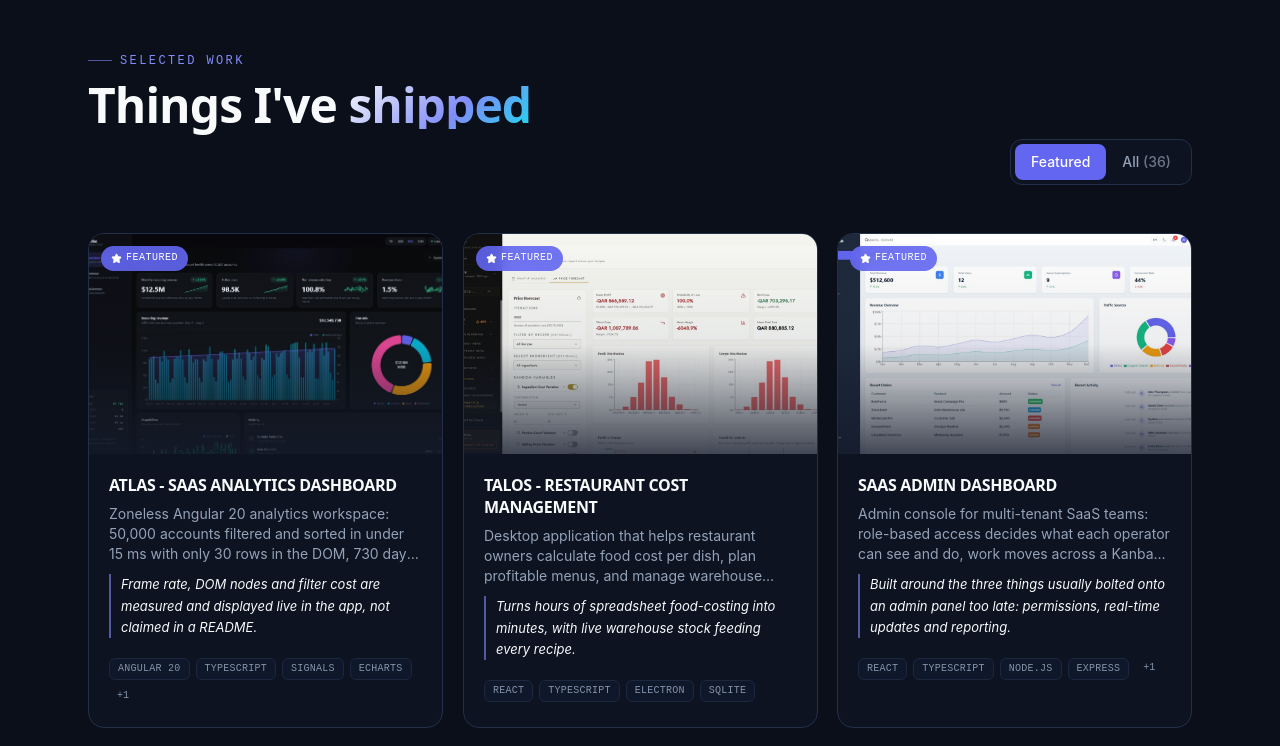
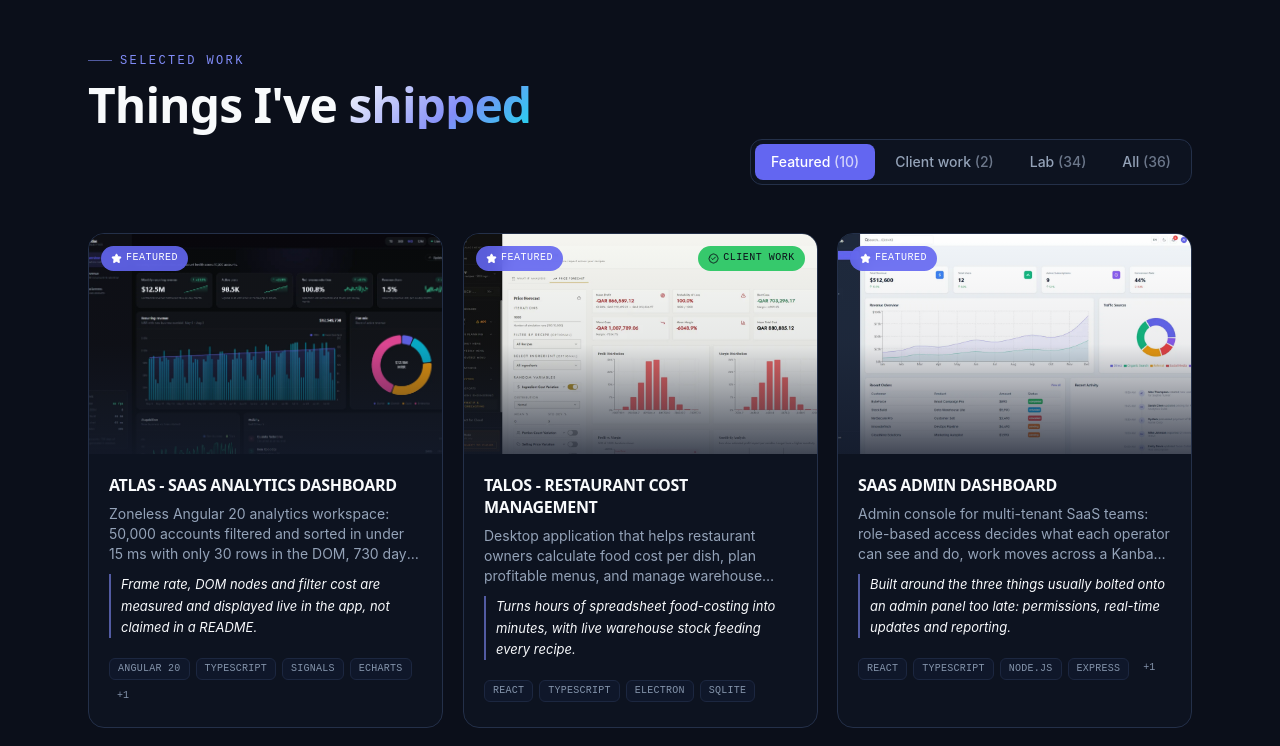
Before and after one commit to VagTsop/single-page-developer-portfolio, a React (Vite) app in the folder portfolio-react/: page / in a window 1280 px wide. Shown: the part 4800-5546 px from the top of the page. Built offline with nearby package versions, Linux system fonts and the light colour scheme; no server answers.

Commit message:
seperate between lab and client projects

```diff
--- a/portfolio-react/src/components/Projects.tsx
+++ b/portfolio-react/src/components/Projects.tsx
@@ -1,13 +1,21 @@
 import { useMemo, useState } from 'react'
 import { motion, useMotionValue, useSpring, useReducedMotion } from 'framer-motion'
-import { ArrowUpRight, Star } from 'lucide-react'
+import { ArrowUpRight, Star, BadgeCheck } from 'lucide-react'
 import { GithubIcon } from './icons'
 import { projects, type Project } from '../lib/projects'
 import SectionHeading from './SectionHeading'
 
 const PAGE_SIZE = 6
 const EASE: [number, number, number, number] = [0.16, 1, 0.3, 1]
-type Filter = 'featured' | 'all'
+
+type Filter = 'featured' | 'client' | 'lab' | 'all'
+
+const FILTERS: { id: Filter; label: string; match: (p: Project) => boolean }[] = [
+  { id: 'featured', label: 'Featured', match: (p) => p.featured },
+  { id: 'client', label: 'Client work', match: (p) => p.category === 'client' },
+  { id: 'lab', label: 'Lab', match: (p) => p.category === 'lab' },
+  { id: 'all', label: 'All', match: () => true },
+]
 
 function ProjectCard({ p, index }: { p: Project; index: number }) {
   const reduce = useReducedMotion()
@@ -56,6 +64,13 @@ function ProjectCard({ p, index }: { p: Project; index: number }) {
         {p.featured && (
           <span className="absolute left-3 top-3 inline-flex items-center gap-1 rounded-full bg-brand/90 px-2.5 py-1 font-mono text-[10px] uppercase tracking-wider text-white backdrop-blur">
             <Star size={11} className="fill-white" /> Featured
+          </span>
+        )}
+        {/* το σήμα μένει ορατό σε κάθε φίλτρο — αυτό είναι το ζητούμενο, να
+            ξεχωρίζει με μια ματιά τι είναι πραγματική δουλειά για πελάτη */}
+        {p.category === 'client' && (
+          <span className="absolute right-3 top-3 inline-flex items-center gap-1 rounded-full bg-live/90 px-2.5 py-1 font-mono text-[10px] uppercase tracking-wider text-bg backdrop-blur">
+            <BadgeCheck size={11} /> Client work
           </span>
         )}
         {/* hover action overlay */}
@@ -114,11 +129,16 @@ export default function Projects() {
   const [filter, setFilter] = useState<Filter>('featured')
   const [visible, setVisible] = useState(PAGE_SIZE)
 
-  const list = useMemo(
-    () => (filter === 'featured' ? projects.filter((p) => p.featured) : projects),
-    [filter],
+  const list = useMemo(() => {
+    const match = FILTERS.find((f) => f.id === filter)?.match ?? (() => true)
+    return projects.filter(match)
+  }, [filter])
+  const shown = list.slice(0, visible)
+
+  const counts = useMemo(
+    () => Object.fromEntries(FILTERS.map((f) => [f.id, projects.filter(f.match).length])),
+    [],
   )
-  const shown = list.slice(0, visible)
 
   const changeFilter = (f: Filter) => {
     setFilter(f)
@@ -130,24 +150,25 @@ export default function Projects() {
       <div className="flex flex-col items-start justify-between gap-6 sm:flex-row sm:items-end">
         <SectionHeading eyebrow="Selected work" title="Things I've" highlight="shipped" className="mb-0" />
 
-        <div className="inline-flex rounded-xl border border-border bg-card/40 p-1">
-          {(['featured', 'all'] as Filter[]).map((f) => (
+        {/* flex-wrap: τέσσερα φίλτρα δεν χωρούν σε μία σειρά στα 375px */}
+        <div className="flex flex-wrap gap-1 rounded-xl border border-border bg-card/40 p-1">
+          {FILTERS.map(({ id, label }) => (
             <button
-              key={f}
-              onClick={() => changeFilter(f)}
-              className={`relative rounded-lg px-4 py-2 text-sm font-medium capitalize transition-colors ${
-                filter === f ? 'text-white' : 'text-fg-muted hover:text-fg'
+              key={id}
+              onClick={() => changeFilter(id)}
+              className={`relative rounded-lg px-3 py-2 text-sm font-medium transition-colors sm:px-4 ${
+                filter === id ? 'text-white' : 'text-fg-muted hover:text-fg'
               }`}
             >
-              {filter === f && (
+              {filter === id && (
                 <motion.span
                   layoutId="filter-pill"
                   className="absolute inset-0 rounded-lg bg-brand"
                   transition={{ type: 'spring', stiffness: 380, damping: 30 }}
                 />
               )}
-              <span className="relative z-10">
-                {f} {f === 'all' && <span className="opacity-70">({projects.length})</span>}
+              <span className="relative z-10 whitespace-nowrap">
+                {label} <span className="opacity-70">({counts[id]})</span>
               </span>
             </button>
           ))}
--- a/portfolio-react/src/data/projects.json
+++ b/portfolio-react/src/data/projects.json
@@ -28,7 +28,8 @@
         "liveUrl": "https://talosrecipes.com/",
         "codeUrl": "https://github.com/VagTsop/recipe-mastermind",
         "featured": true,
-    "impact": "Turns hours of spreadsheet food-costing into minutes, with live warehouse stock feeding every recipe."
+        "impact": "Turns hours of spreadsheet food-costing into minutes, with live warehouse stock feeding every recipe.",
+        "category": "client"
     },
     {
         "title": "SAAS ADMIN DASHBOARD",
@@ -77,7 +78,8 @@
         "liveUrl": "https://www.addrecycling.com/",
         "codeUrl": "#",
         "featured": true,
-    "impact": "Gave a physical recycling business its first online presence - bilingual, SEO-ready, built to convert quote requests."
+        "impact": "Gave a physical recycling business its first online presence - bilingual, SEO-ready, built to convert quote requests.",
+        "category": "client"
     },
     {
         "title": "ECOMMERCE PLATFORM",
--- a/portfolio-react/src/lib/projects.ts
+++ b/portfolio-react/src/lib/projects.ts
@@ -1,4 +1,7 @@
 import rawProjects from '../data/projects.json'
+
+/** 'client' = paid work shipped for a real business; everything else is self-initiated */
+export type ProjectCategory = 'client' | 'lab'
 
 export interface Project {
   title: string
@@ -10,15 +13,23 @@ export interface Project {
   liveUrl: string
   codeUrl: string
   featured: boolean
+  category: ProjectCategory
+}
+
+type RawProject = Omit<Project, 'featured' | 'category'> & {
+  featured?: boolean
+  category?: string
 }
 
 /** Normalize the legacy "./assets/..." paths to public-root "/assets/..." */
-export const projects: Project[] = (rawProjects as Array<Omit<Project, 'featured'> & { featured?: boolean }>).map(
-  (p) => ({
-    ...p,
-    image: p.image.replace(/^\.\//, '/'),
-    featured: Boolean(p.featured),
-  }),
-)
+export const projects: Project[] = (rawProjects as RawProject[]).map((p) => ({
+  ...p,
+  image: p.image.replace(/^\.\//, '/'),
+  featured: Boolean(p.featured),
+  // ό,τι δεν είναι ρητά πελατειακό μετράει ως lab — έτσι μια νέα καταχώριση δεν
+  // μπορεί να παρουσιαστεί κατά λάθος ως δουλειά για πελάτη
+  category: p.category === 'client' ? 'client' : 'lab',
+}))
 
 export const featuredProjects = projects.filter((p) => p.featured)
+export const clientProjects = projects.filter((p) => p.category === 'client')
```
Also changed, not shown: 1 other file (tests, documents, lock files or other folders). Lines whose indentation alone changed are shown as unchanged.
